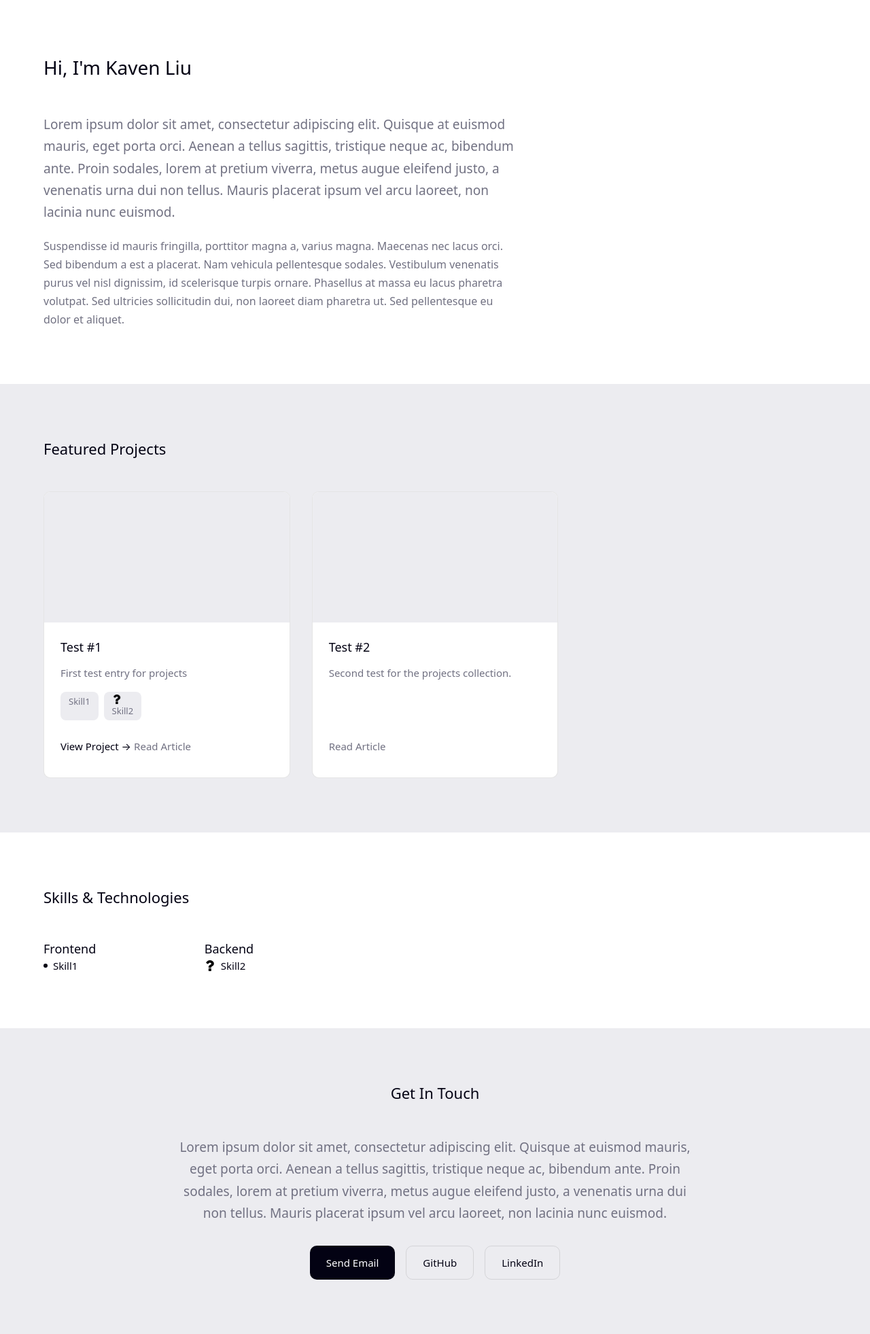
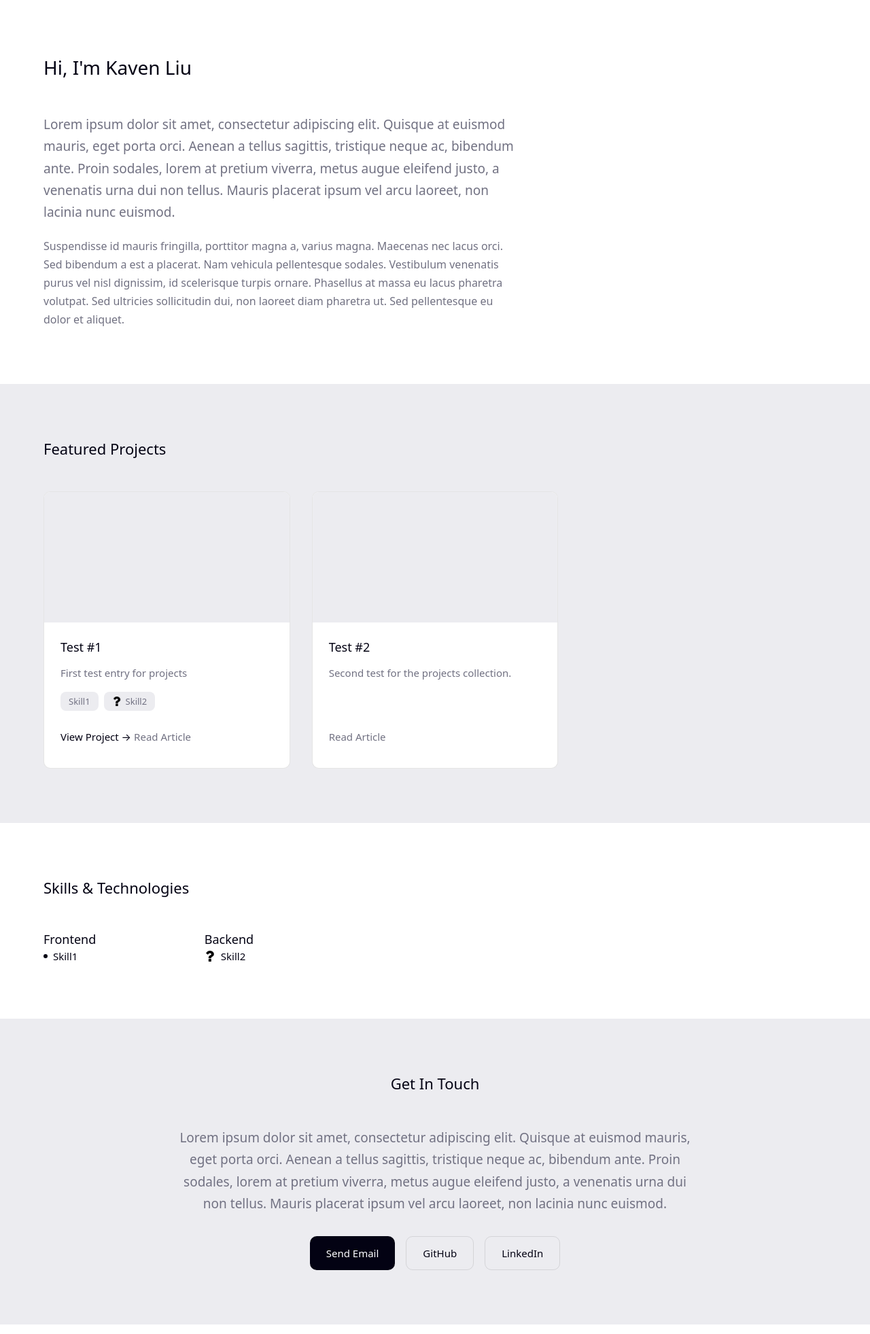
Before and after one commit to Reios0/reios0.github.io, a Jekyll site: the page built from index.html, in a window 1280 px wide. Shown: the whole page at 68% size. Built offline with Jekyll 4.4.1, drawn with Linux system fonts in a browser that asks for light colours.

Commit message:
Modify skill icons to be horizontally-aligned in project cards

```diff
--- a/assets/css/main.css
+++ b/assets/css/main.css
@@ -211,6 +211,9 @@ h3 {
 }
 
 .tag {
+  display: inline-flex;
+  align-items: center;
+  gap: 0.375rem;
   padding: 0.25rem 0.75rem;
   background: var(--muted-bg);
   color: var(--muted-fg);
@@ -222,8 +225,7 @@ h3 {
   width: 14px;
   height: 14px;
   object-fit: contain;
-  vertical-align: middle;
-  margin-right: 2px;
+  flex-shrink: 0;
 }
 
 .project-card__links {
```
